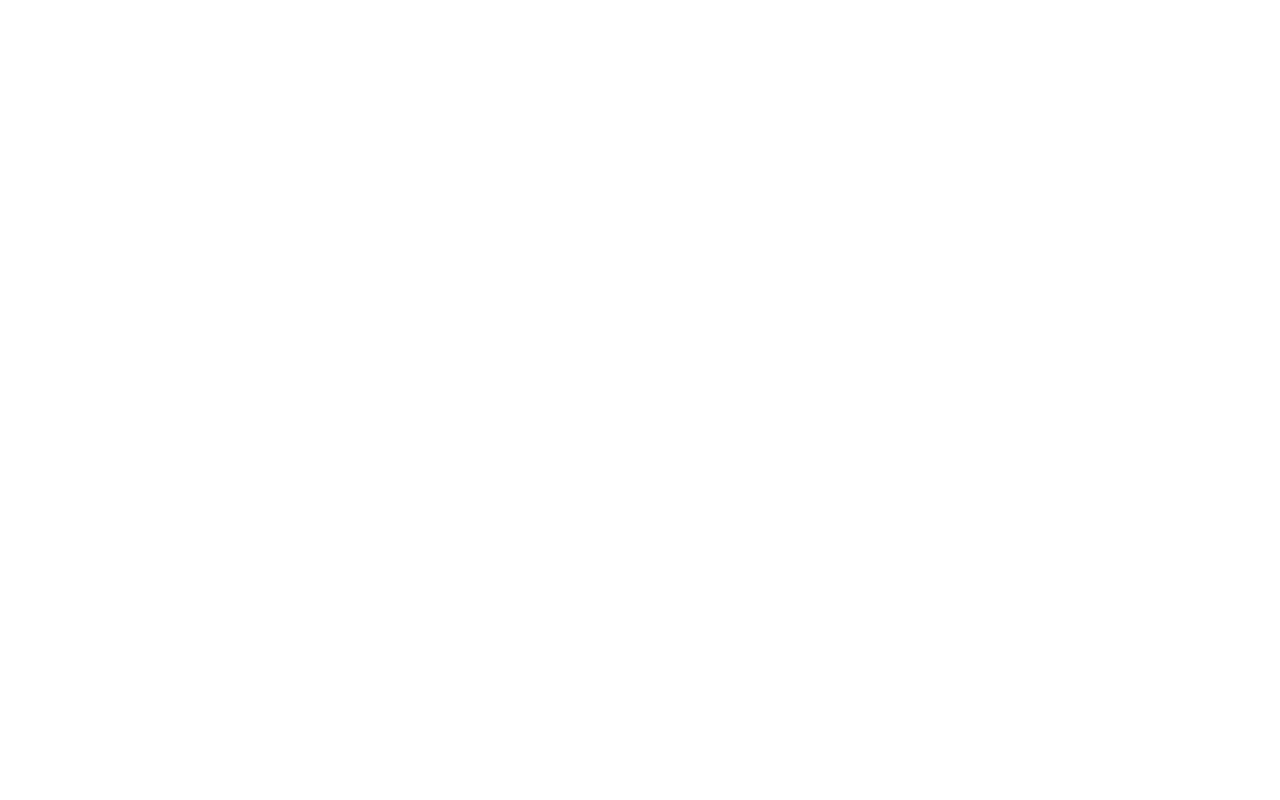
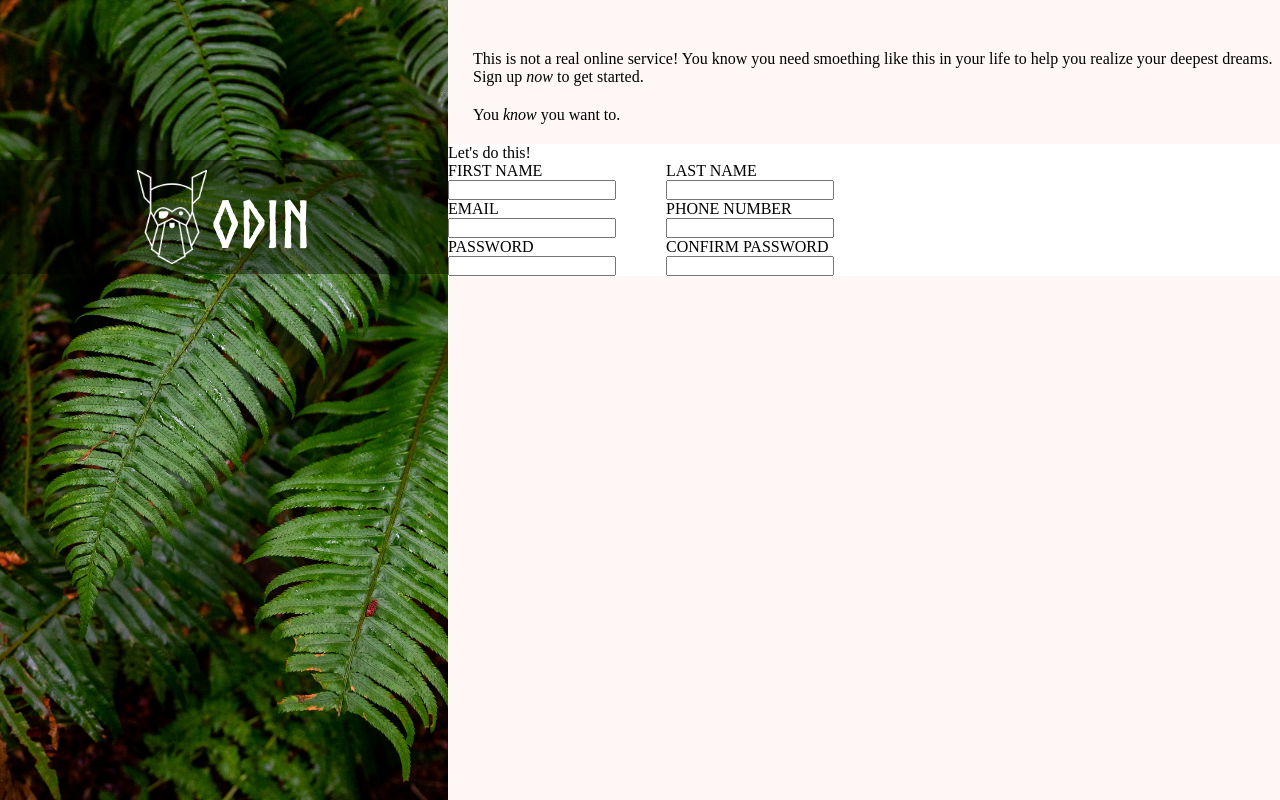
Before and after one commit to AltayHodo/odin-sign-up-form-new, a plain HTML site: page index.html in a window 1280 px wide. Drawn offline with Linux system fonts and the light colour scheme.

Commit message:
Add page layout

```diff
--- a/index.html
+++ b/index.html
@@ -1,5 +1,6 @@
 <!DOCTYPE html>
 <html lang="en">
+
 <head>
   <meta charset="UTF-8">
   <meta name="viewport" content="width=device-width, initial-scale=1.0">
@@ -7,8 +8,63 @@
   <link rel="stylesheet" href="styles.css">
   <script src="script.js" defer></script>
 </head>
+
 <body>
-  <div class="right"></div>
-  <div class="left"></div>
+  <div class="main">
+    <div class="left">
+      <div class="overlay">
+        <img src="./assets/odin-lined.png" alt="odin logo" class="odin-logo">
+        <span class="odin-text">Odin</span>
+      </div>
+    </div>
+    <div class="right">
+      <div class="top-text">
+        This is not a real online service! You know you need smoething like this in your life to help you realize your
+        deepest dreams. <br>
+        Sign up <em>now</em> to get started.
+      </div>
+      <div class="middle-text">
+        You <em>know</em> you want to.
+      </div>
+      <form action="">
+        <div class="form-title">
+          Let's do this!
+        </div>
+        <div class="input-section">
+          <div class="input-row">
+            <div class="input-container">
+              <label for="first_name">FIRST NAME</label>
+              <input type="text" id="first_name" name="first_name">
+            </div>
+            <div class="input-container">
+              <label for="last_name">LAST NAME</label>
+              <input type="text" id="last_name" name="last_name">
+            </div>
+          </div>
+          <div class="input-row">
+            <div class="input-container">
+              <label for="email">EMAIL</label>
+              <input type="email" id="email" name="email">
+            </div>
+            <div class="input-container">
+              <label for="phone_number">PHONE NUMBER</label>
+              <input type="tel" id="phone_number" name="phone_number">
+            </div>
+          </div>
+          <div class="input-row">
+            <div class="input-container">
+              <label for="password">PASSWORD</label>
+              <input type="password" id="password" name="password">
+            </div>
+            <div class="input-container">
+              <label for="confirm_password">CONFIRM PASSWORD</label>
+              <input type="password" id="confirm_password" name="confirm_password">
+            </div>
+          </div>
+        </div>
+      </form>
+    </div>
+  </div>
 </body>
+
 </html>
--- a/styles.css
+++ b/styles.css
@@ -0,0 +1,79 @@
+*{
+  margin: 0;
+  padding: 0;
+  box-sizing: border-box;
+  font-family: inherit;
+}
+
+@font-face{
+  font-family: 'Norse Bold';
+  src: url('./assets/Norse-Bold.otf') format('opentype');
+}
+
+body{
+  background-color: rgb(255, 246, 246);
+}
+
+.main{
+  display: flex;
+}
+
+.left{
+  height: 100vh;
+  width: 35%;
+  background-image: url(./assets/halie-west-25xggax4bSA-unsplash.jpg);
+  background-position: center;
+  background-size: cover;
+  position: relative;
+}
+
+.overlay{
+  background-color: rgba(0,0,0, .4);
+  display: flex;
+  align-items: center;
+  justify-content: center;
+  padding: 10px;
+  gap: 5px;
+  color: white;
+  position: absolute;
+  left: 0;
+  right: 0;
+  top: 20%;
+}
+
+.odin-logo{
+  width: 70px;
+}
+
+.odin-text{
+  margin-top: 15px;
+  font-size: 65px;
+  font-family: Norse Bold;
+}
+
+.right{
+  width: 65%;
+}
+
+.top-text{
+  margin-top: 50px;
+  margin-left: 25px;
+}
+
+.middle-text{
+  margin: 20px 20px 20px 25px;
+}
+
+form{
+  background-color: white;
+}
+
+.input-row{
+  display: flex;
+  gap: 50px;
+}
+
+.input-container{
+  display: flex;
+  flex-direction: column;
+}
```
